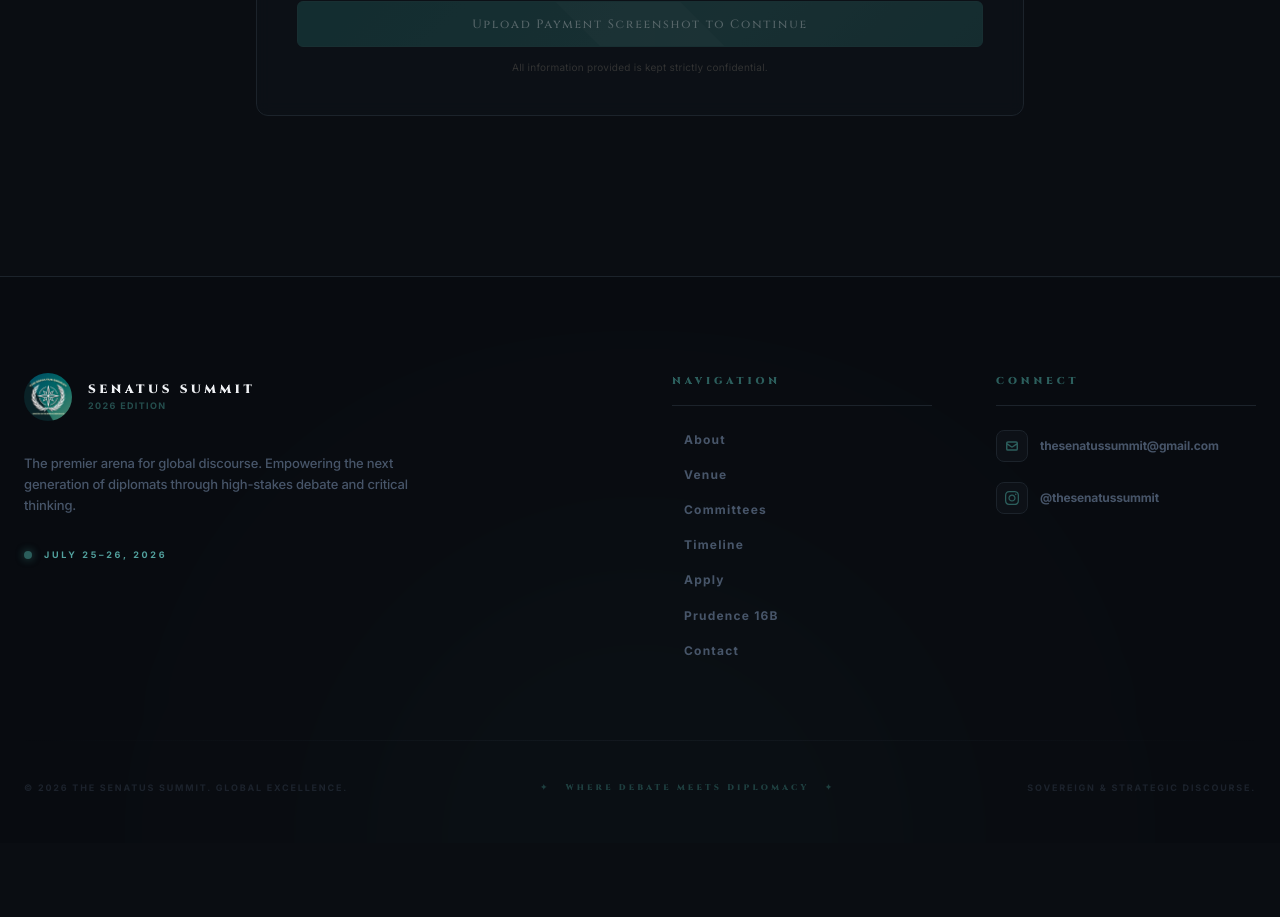
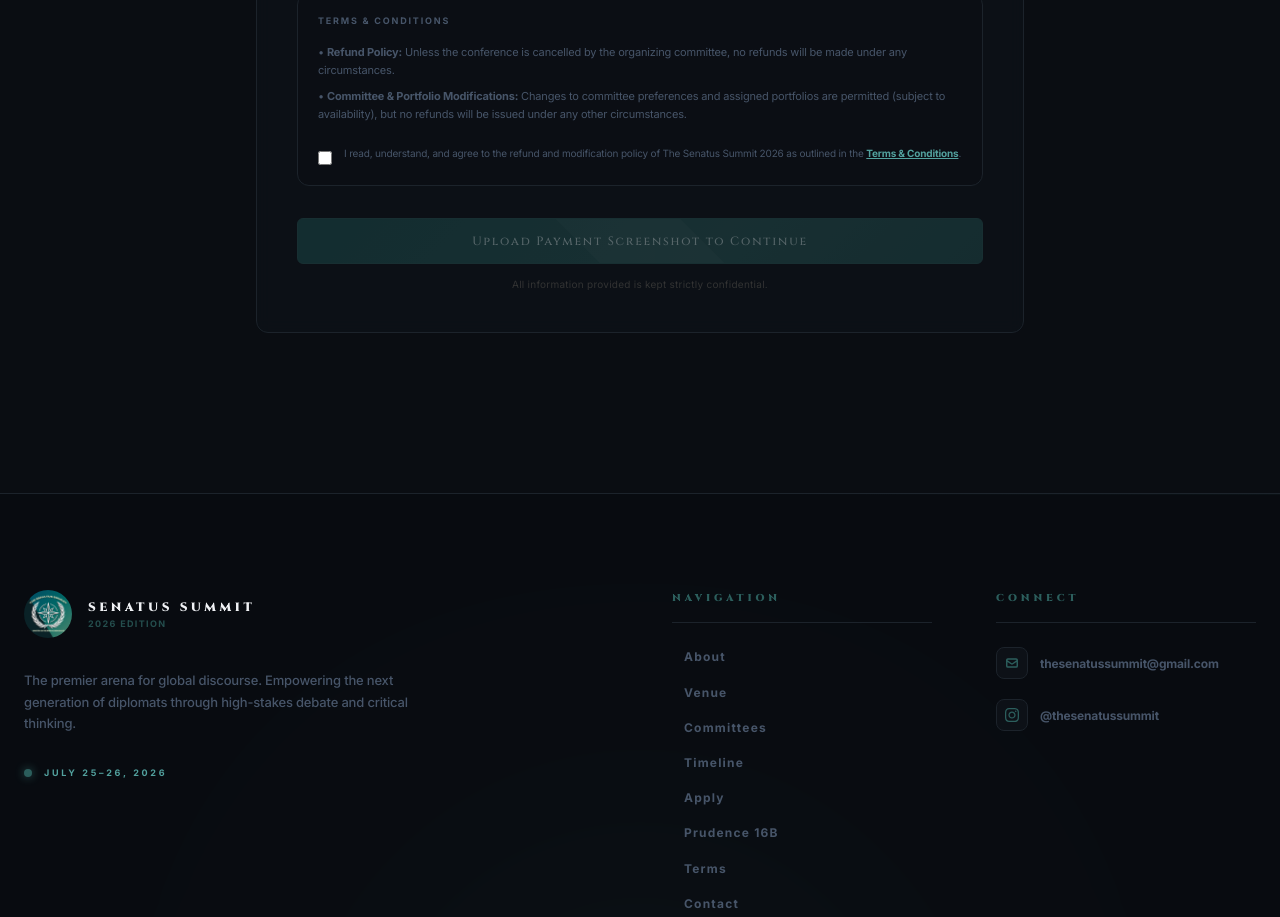
Before and after one commit to Saicharantejj/Senatus-Summit, a Next.js app: page /apply in a window 1280 px wide. Shown: the part 1880-2797 px from the top of the page. Before the commit the page ends 2723 px from the top, so only its background shows below. Built offline with nearby package versions, Linux system fonts and the light colour scheme.

Commit message:
feat: add terms & conditions page and validation checkbox in application form

```diff
--- /dev/null
+++ b/app/terms/page.tsx
@@ -0,0 +1,11 @@
+import type { Metadata } from 'next'
+import Terms from '@/components/Terms'
+
+export const metadata: Metadata = {
+  title: 'Terms & Conditions — The Senatus Summit 2026',
+  description: 'Terms and conditions for registering and attending The Senatus Summit 2026, including our refund and committee modification policies.',
+}
+
+export default function TermsPage() {
+  return <Terms />
+}
--- a/components/Application.tsx
+++ b/components/Application.tsx
@@ -237,11 +237,12 @@ export default function Application({ isPrudence = false }: { isPrudence?: boole
   })
 
   const [form, setForm]         = useState<FormState>(initialFormState)
-  const [errors, setErrors]     = useState<Partial<FormState> & { screenshot?: string; form?: string }>({})
+  const [errors, setErrors]     = useState<Partial<FormState> & { screenshot?: string; form?: string; agreeToTerms?: string }>({})
   const [loading, setLoading]   = useState(false)
   const [success, setSuccess]   = useState(false)
   const [screenshot, setScreenshot]   = useState<File | null>(null)
   const [preview, setPreview]         = useState<string | null>(null)
+  const [agreeToTerms, setAgreeToTerms] = useState(false)
   const fileRef                       = useRef<HTMLInputElement>(null)
   const qr                            = useQrTimer()
 
@@ -267,7 +268,7 @@ export default function Application({ isPrudence = false }: { isPrudence?: boole
     }
 
   const validate = (): boolean => {
-    const e: Partial<FormState> = {}
+    const e: Partial<FormState> & { agreeToTerms?: string } = {}
     if (!form.fullName.trim())                            e.fullName = 'Full name is required.'
     if (!form.email.match(/^[^\s@]+@[^\s@]+\.[^\s@]+$/)) e.email = 'Enter a valid email address.'
     if (!form.phone.match(/^\+?[\d\s\-()]{8,15}$/))      e.phone = 'Enter a valid phone number.'
@@ -284,6 +285,7 @@ export default function Application({ isPrudence = false }: { isPrudence?: boole
       e.portfolio3 = '3rd preference must differ from 2nd.'
     if (!form.hasMunExperience) e.hasMunExperience = 'Please select an option.'
     if (!form.paymentAccountName.trim()) e.paymentAccountName = 'Please enter the account name used for payment.'
+    if (!agreeToTerms) e.agreeToTerms = 'You must agree to the Terms & Conditions to proceed.'
     setErrors(e)
     if (!screenshot) {
       setErrors(prev => ({ ...prev, ...e, screenshot: 'Payment screenshot is required before submitting.' }))
@@ -383,6 +385,7 @@ export default function Application({ isPrudence = false }: { isPrudence?: boole
         setSuccess(true)
         setForm(initialFormState())
         setScreenshot(null); setPreview(null)
+        setAgreeToTerms(false)
         qr.hide()
       } else {
         const msg = data.error || `Error ${res.status}: Submission failed. Please try again.`
@@ -765,6 +768,42 @@ export default function Application({ isPrudence = false }: { isPrudence?: boole
                 </div>
               </div>
 
+              {/* Terms and Conditions Notice */}
+              <div className="border border-[#1c232b] rounded-xl p-5 bg-[#0b0e14] space-y-4">
+                <p className="font-inter text-[9px] font-bold tracking-[0.2em] uppercase text-[#475569]">
+                  Terms & Conditions
+                </p>
+                <div className="font-inter text-[11px] text-[#475569] leading-relaxed space-y-2">
+                  <p>
+                    • <strong>Refund Policy:</strong> Unless the conference is cancelled by the organizing committee, no refunds will be made under any circumstances.
+                  </p>
+                  <p>
+                    • <strong>Committee & Portfolio Modifications:</strong> Changes to committee preferences and assigned portfolios are permitted (subject to availability), but no refunds will be issued under any other circumstances.
+                  </p>
+                </div>
+                <div className="flex items-start gap-3 pt-2">
+                  <input
+                    type="checkbox"
+                    id="agreeToTerms"
+                    checked={agreeToTerms}
+                    onChange={(e) => {
+                      setAgreeToTerms(e.target.checked)
+                      setErrors(p => ({ ...p, agreeToTerms: undefined }))
+                    }}
+                    className="mt-1 h-3.5 w-3.5 rounded border-[#1c232b] bg-[#0a0d12] text-[#2c5f5d] focus:ring-[#2c5f5d] accent-[#2c5f5d]"
+                  />
+                  <label htmlFor="agreeToTerms" className="font-inter text-[10px] text-[#475569] leading-tight select-none cursor-pointer">
+                    I read, understand, and agree to the refund and modification policy of The Senatus Summit 2026 as outlined in the{' '}
+                    <Link href="/terms" target="_blank" className="text-[#52a19e] hover:text-[#7abfbd] underline font-bold transition-colors">
+                      Terms & Conditions
+                    </Link>.
+                  </label>
+                </div>
+                {errors.agreeToTerms && (
+                  <p className="font-inter text-[11px] text-rose-500/80">{errors.agreeToTerms}</p>
+                )}
+              </div>
+
               {/* Submit */}
               <div className="pt-2">
                 <button
--- a/components/Footer.tsx
+++ b/components/Footer.tsx
@@ -10,6 +10,7 @@ const navLinks = [
   { label: 'Timeline',     href: '/timeline' },
   { label: 'Apply',        href: '/apply' },
   { label: 'Prudence 16B', href: '/prudence' },
+  { label: 'Terms',        href: '/terms' },
   { label: 'Contact',      href: '/contact' },
 ]
 
--- a/components/Payment.tsx
+++ b/components/Payment.tsx
@@ -27,6 +27,7 @@ export default function Payment() {
   const [loading, setLoading]     = useState(false)
   const [success, setSuccess]     = useState(false)
   const [error, setError]         = useState('')
+  const [agreeToTerms, setAgreeToTerms] = useState(false)
 
   // QR reveal state
   const [qrVisible, setQrVisible]   = useState(false)
@@ -80,6 +81,7 @@ export default function Payment() {
     if (!name.trim())  { setError('Please enter your name.'); return }
     if (!email.match(/^[^\s@]+@[^\s@]+\.[^\s@]+$/)) { setError('Please enter a valid email.'); return }
     if (!file)         { setError('Screenshot is required — please upload your payment proof before submitting.'); return }
+    if (!agreeToTerms) { setError('You must agree to the Terms & Conditions to proceed.'); return }
     setError('')
     setLoading(true)
 
@@ -101,6 +103,7 @@ export default function Payment() {
       if (data.success) {
         setSuccess(true)
         setName(''); setEmail(''); setFile(null); setPreview(null)
+        setAgreeToTerms(false)
         stopTimer(); setQrVisible(false)
       } else {
         setError(data.error || 'Submission failed. Please try again.')
@@ -306,6 +309,36 @@ export default function Payment() {
                     )}
                   </div>
 
+                  {/* Terms and Conditions Notice */}
+                  <div className="border border-[#1c232b] rounded-xl p-4 bg-[#0d1117] space-y-3 w-full">
+                    <p className="font-inter text-[9px] font-bold tracking-[0.2em] uppercase text-[#475569]">
+                      Terms & Conditions
+                    </p>
+                    <div className="font-inter text-[10px] text-[#475569] leading-relaxed space-y-1">
+                      <p>
+                        • <strong>Refund Policy:</strong> Unless the conference is cancelled by the organizing committee, no refunds will be made under any circumstances.
+                      </p>
+                      <p>
+                        • <strong>Modifications:</strong> Changes of committees and portfolios are allowed (subject to availability), but no refunds will be issued under any other circumstances.
+                      </p>
+                    </div>
+                    <div className="flex items-start gap-2.5 pt-1">
+                      <input
+                        type="checkbox"
+                        id="agreeToTermsPay"
+                        checked={agreeToTerms}
+                        onChange={(e) => {
+                          setAgreeToTerms(e.target.checked)
+                          setError('')
+                        }}
+                        className="mt-0.5 h-3.5 w-3.5 rounded border-[#1c232b] bg-[#0a0d12] text-[#2c5f5d] focus:ring-[#2c5f5d] accent-[#2c5f5d]"
+                      />
+                      <label htmlFor="agreeToTermsPay" className="font-inter text-[9px] text-[#475569] leading-tight select-none cursor-pointer">
+                        I agree to the refund & portfolio modification policy.
+                      </label>
+                    </div>
+                  </div>
+
                   {error && <p className="font-inter text-[11px] text-rose-500/80">{error}</p>}
 
                   {/* Submit — disabled until screenshot attached */}
--- /dev/null
+++ b/components/Terms.tsx
@@ -0,0 +1,85 @@
+'use client'
+
+import { motion } from 'framer-motion'
+
+const fadeUp = (delay = 0) => ({
+  initial: { opacity: 0, y: 10 },
+  animate: { opacity: 1, y: 0 },
+  transition: { duration: 0.8, delay, ease: 'easeOut' },
+})
+
+export default function Terms() {
+  return (
+    <section className="relative py-28 md:py-44 px-4 sm:px-6 bg-[#0a0d12] min-h-screen">
+      {/* Background decoration */}
+      <div className="glow-orb w-[600px] h-[600px] bg-[#2c5f5d] opacity-[0.04] top-1/2 left-1/2 -translate-x-1/2 -translate-y-1/2" />
+      <div className="absolute inset-0 dot-grid opacity-[0.05]" />
+
+      <div className="max-w-4xl mx-auto relative z-10">
+        {/* Header */}
+        <motion.div {...fadeUp(0)} className="mb-14 text-center">
+          <div className="section-label mb-6 mx-auto">Policy & Rules</div>
+          <h1 className="font-cinzel font-black text-3xl md:text-5xl text-[#e5e7eb] leading-tight mb-4">
+            Terms & Conditions
+          </h1>
+          <p className="font-inter text-[#475569] text-xs uppercase tracking-widest">
+            Last Updated: June 2026
+          </p>
+        </motion.div>
+
+        {/* Content */}
+        <motion.div {...fadeUp(0.1)} className="card rounded-2xl p-8 md:p-12 space-y-8 font-inter text-[#94a3b8] text-sm md:text-base leading-relaxed">
+          <div>
+            <h2 className="font-cinzel font-bold text-lg text-[#dedad4] mb-3 uppercase tracking-wider">
+              1. Registration & Payment Policy
+            </h2>
+            <p className="mb-4">
+              To secure a delegate seat at The Senatus Summit 2026, the registration fee must be paid in full, and valid proof of payment (screenshot) must be uploaded via our official registration portals. Your seat allotment is only confirmed after payment validation.
+            </p>
+          </div>
+
+          <div className="border-t border-[#1c232b] pt-8">
+            <h2 className="font-cinzel font-bold text-lg text-rose-500/90 mb-3 uppercase tracking-wider flex items-center gap-2">
+              2. Refund Policy
+            </h2>
+            <p className="mb-4 font-semibold text-[#dedad4]">
+              Unless the conference is officially cancelled by the organizing committee, there will not be any refunds made under any other circumstances.
+            </p>
+            <p>
+              By completing your payment and submitting your registration, you acknowledge and agree that your registration fee is strictly non-refundable, including but not limited to cases of personal scheduling conflicts, failure to attend the conference, portfolio dissatisfaction, or travel issues.
+            </p>
+          </div>
+
+          <div className="border-t border-[#1c232b] pt-8">
+            <h2 className="font-cinzel font-bold text-lg text-[#dedad4] mb-3 uppercase tracking-wider">
+              3. Modifications of Committees & Portfolios
+            </h2>
+            <p className="mb-4">
+              We understand that delegates may need to adjust their preferences. The organizing committee allows requests for changes to committee and portfolio assignments subject to the following conditions:
+            </p>
+            <ul className="list-disc pl-5 space-y-2">
+              <li>
+                Changes are subject to availability of seats in the preferred committees.
+              </li>
+              <li>
+                Requests must be submitted in writing to the organizing committee before the final allotment deadline.
+              </li>
+              <li>
+                While portfolio modifications are allowed, they do not entitle the delegate to a refund or discount under any circumstances.
+              </li>
+            </ul>
+          </div>
+
+          <div className="border-t border-[#1c232b] pt-8">
+            <h2 className="font-cinzel font-bold text-lg text-[#dedad4] mb-3 uppercase tracking-wider">
+              4. Code of Conduct
+            </h2>
+            <p>
+              All delegates are expected to maintain professional diplomacy, respect, and academic integrity throughout the duration of The Senatus Summit. Any form of harassment, discrimination, or serious behavioral misconduct will result in immediate disqualification and removal from the conference, with no refunds issued.
+            </p>
+          </div>
+        </motion.div>
+      </div>
+    </section>
+  )
+}
```
Also changed, not shown: package.json (+5 -4 lines), 1 other file (tests, documents, lock files or other folders).
